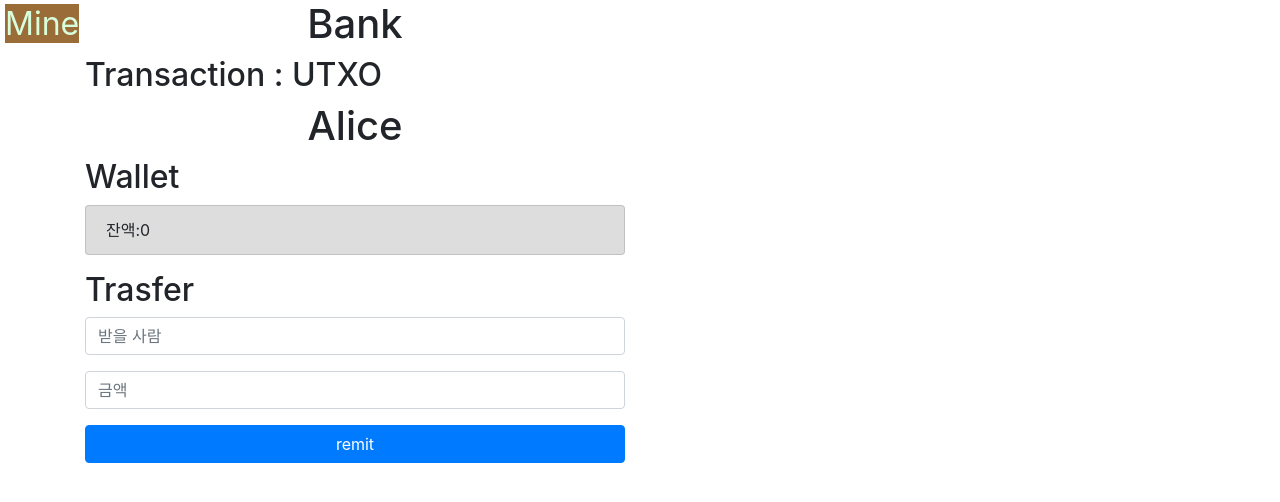
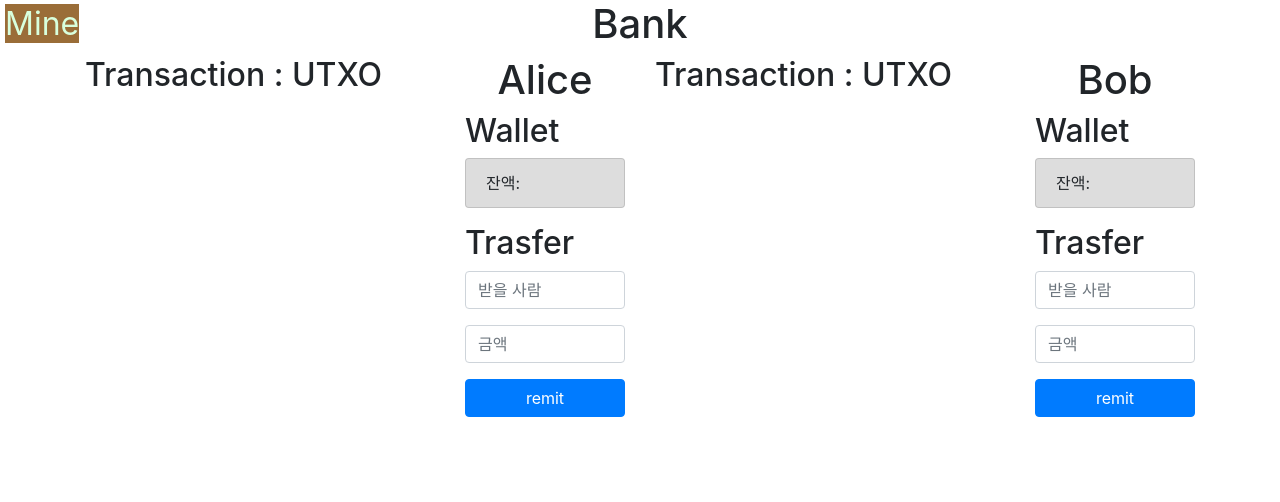
Before and after one commit to COMAKI/maki0823, a Flask app: page / in a window 1280 px wide. Shown: the top 502 px of the page. Run offline with Flask 2, Linux system fonts and the light colour scheme; some libraries are stand-ins or nearby versions.

Commit message:
mine result add each UTXO

```diff
--- a/templates/overview.html
+++ b/templates/overview.html
@@ -15,10 +15,14 @@
         var data = {{ result|tojson|safe }}
         console.log(data);
         let sum = 0;
-        for (var i in data['alice']){
-            sum += data['alice'][i].value;
-        };
-        $('#amount').html(sum);
+        for (var idx in range(0,4){
+            for (var i in data[0]){
+                sum += data[0][i].value;
+            };
+            consol.log('#amount' + idx);
+            $('#amount' + idx).html(sum);
+        }
+
 
         if( arg['tx'] && arg['tx'] == 'fail'){
             $('#txmsg').html('transaction failed');
@@ -31,10 +35,6 @@
         }
 
     });
-
-
-
-
 
     </script>
 </head>
@@ -51,34 +51,32 @@ ul.list-group.list-group-striped li:nth-of-type(even){
   color: #D8FFDD;
 }
 
-
-
-
-
 </style>
 <body>
 
 <div class="container">
+    <h1 class="text-center">Bank</h1>
+    <div class="fixed-top"><a href="/mine"><span class="mine">Mine</span></a></div>
+	<div class ="row">
+		<div class="col">
     <div class="row">
-        <div class="col col-md-6 col-sm-12">
-            <h1 class="text-center">Bank</h1>
-            <div class="fixed-top"><a href="/mine"><span class="mine">Mine</span></a></div>
+        <div class="col col-lg-8 col-md-6 col-sm-12">
             <h2>Transaction : UTXO</h2>
-            <ul class="list-group">
+            <ul class="list-group list-inline ">
                 {% for k , v in result.items() : %}
                 {% if k == 'alice':%}
                 {% for v0 in v : %}
-                <span>
-                    <li class="list-group-item list-group-item-success">{{v0}}</li>
-                </span>
+                <li class="list-group-item list-group-item-success">{{v0}}</li>
                 {% endfor %}
                 {% endif%}
                 {% endfor %}
             </ul>
-            <h1 class="text-center" id="user">Alice</h1>
+        </div>
+        <div class="col col-lg-4 col-md-6 col-12">
+            <h1 class="text-center" id="user1">Alice</h1>
             <h2>Wallet</h2>
-            <ul class="list-group list-group-striped ">
-                <li class="list-group-item"><span>잔액:</span><span id="amount"></span></li>
+            <ul class="list-group list-group-striped">
+                <li class="list-group-item"><span>잔액:</span><span id="amount1"></span></li>
             </ul>
             <form action="/tx" method="GET">
                 <p>
@@ -99,6 +97,51 @@ ul.list-group.list-group-striped li:nth-of-type(even){
             </form>
         </div>
     </div>
+	</div>
+
+    <div class="col">
+        <div class="row">
+            <div class="col col-lg-8 col-md-6 col-sm-12">
+                <h2>Transaction : UTXO</h2>
+                <ul class="list-group list-inline">
+                    {% for k , v in result.items() : %}
+                    {% if k == 'bob':%}
+                    {% for v0 in v : %}
+                    <li class="list-group-item list-group-item-success">{{v0}}</li>
+                    {% endfor %}
+                    {% endif%}
+                    {% endfor %}
+                </ul>
+            </div>
+            <div class="col col-lg-4 col-md-6 col-12">
+                <h1 class="text-center" id="user2">Bob</h1>
+                <h2>Wallet</h2>
+                <ul class="list-group list-group-striped">
+                    <li class="list-group-item"><span>잔액:</span><span id="amount2"></span></li>
+                </ul>
+                <form action="/tx" method="GET">
+                    <p>
+                    <h2>Trasfer</h2>
+                    <div class="form-group">
+
+                        <input type="inpupt" class="form-control" name="to" placeholder="받을 사람">
+                    </div>
+                    <div class="form-group">
+                        <input type="number" class="form-control" name="value" placeholder="금액">
+                    </div>
+                    <input type="hidden" name="from" value="alice">
+                    <button type="submit" class="btn-block btn btn-primary">remit</button>
+                    <h3 id="txmsg2" style="color:red;"></h3>
+                    <ul class="list-group" id="txpool2">
+                    </ul>
+
+                </form>
+            </div>
+        </div>
+        </div>
+	</div>
+
+
 </div>
 
 </body>
```
